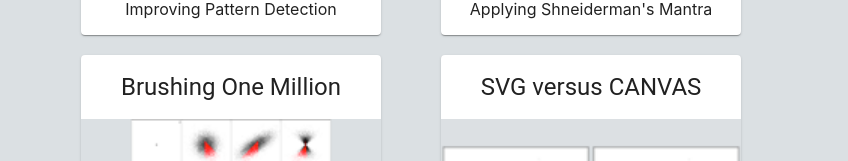
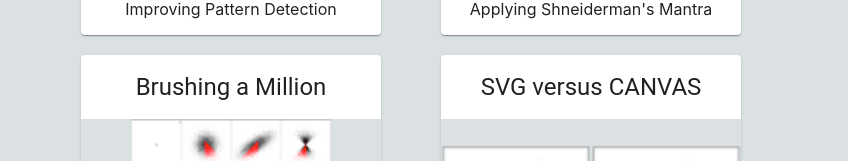
Before and after one commit to hemanrobinson/hemanrobinson.github.io, a React (Create React App) app: page / in a window 1280 px wide. Shown: the part 458-619 px from the top of the page, without its empty margins (209-1057 px from the left). Built offline with nearby package versions, Linux system fonts and the light colour scheme.

Commit message:
simplify

```diff
--- a/src/App.js
+++ b/src/App.js
@@ -22,7 +22,7 @@
             <div className="App">
                 <ReportCard title="Preattentive Symbols"  href="https://hemanrobinson.github.io/preattentive/"  img="symbols.png"    text="Improving Pattern Detection" />
                 <ReportCard title="Zooming Aggregates"    href="https://hemanrobinson.github.io/zoom/"          img="zoom.png"       text="Applying Shneiderman's Mantra" />
-                <ReportCard title="Brushing One Million"  href="https://hemanrobinson.github.io/brush/"         img="brush.png"      text="Scatterplot Brushing Performance" />
+                <ReportCard title="Brushing a Million"    href="https://hemanrobinson.github.io/brush/"         img="brush.png"      text="Scatterplot Brushing Performance" />
                 <ReportCard title="SVG versus CANVAS"     href="https://hemanrobinson.github.io/svg-canvas/"    img="svgcanvas.png"  text="SVG versus Canvas Performance" />
             </div>
             <div className="Description">
```
Also changed, not shown: 2 other files (tests, documents, lock files or other folders).
